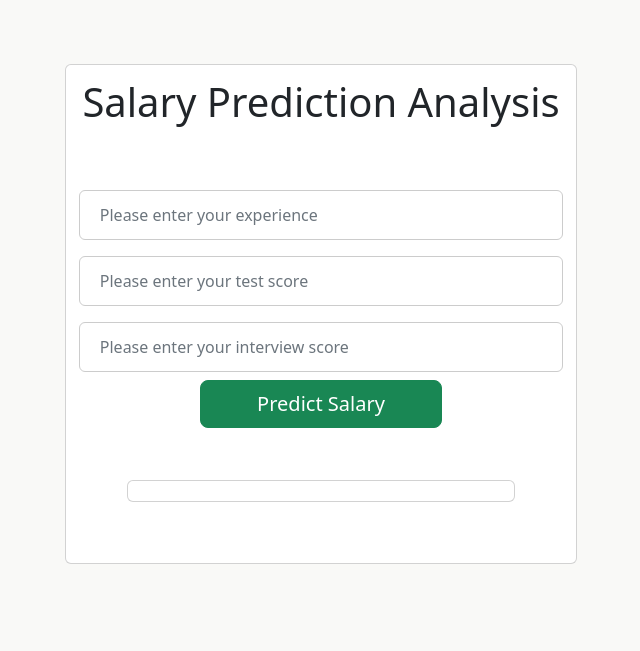
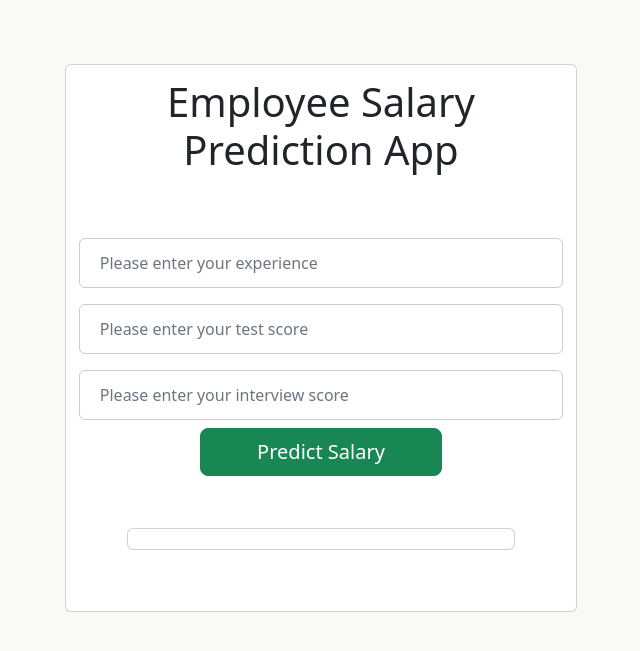
Before and after one commit to anjirkviiit/Employee-Salary-Prediction, a Flask app: page / in a window 1280 px wide. Shown: the top 651 px of the page, without its empty margins (319-959 px from the left). Run offline with Flask 2, Linux system fonts and the light colour scheme; parts of the project's set-up code (start-up, migrations or seed data) failed here and were passed over.

Commit message:
App Name Change

```diff
--- a/templates/index.html
+++ b/templates/index.html
@@ -48,7 +48,7 @@
 	<body>
         <div class="card mainCard">
 			<div class="heading">
-				<h1>Salary Prediction Analysis</h1><br><br>
+				<h1>Employee Salary Prediction App</h1><br><br>
 			</div>
 			<div class="inputFields">
 				<form action="{{ url_for('displayPrediction')}}" method="post">
```
